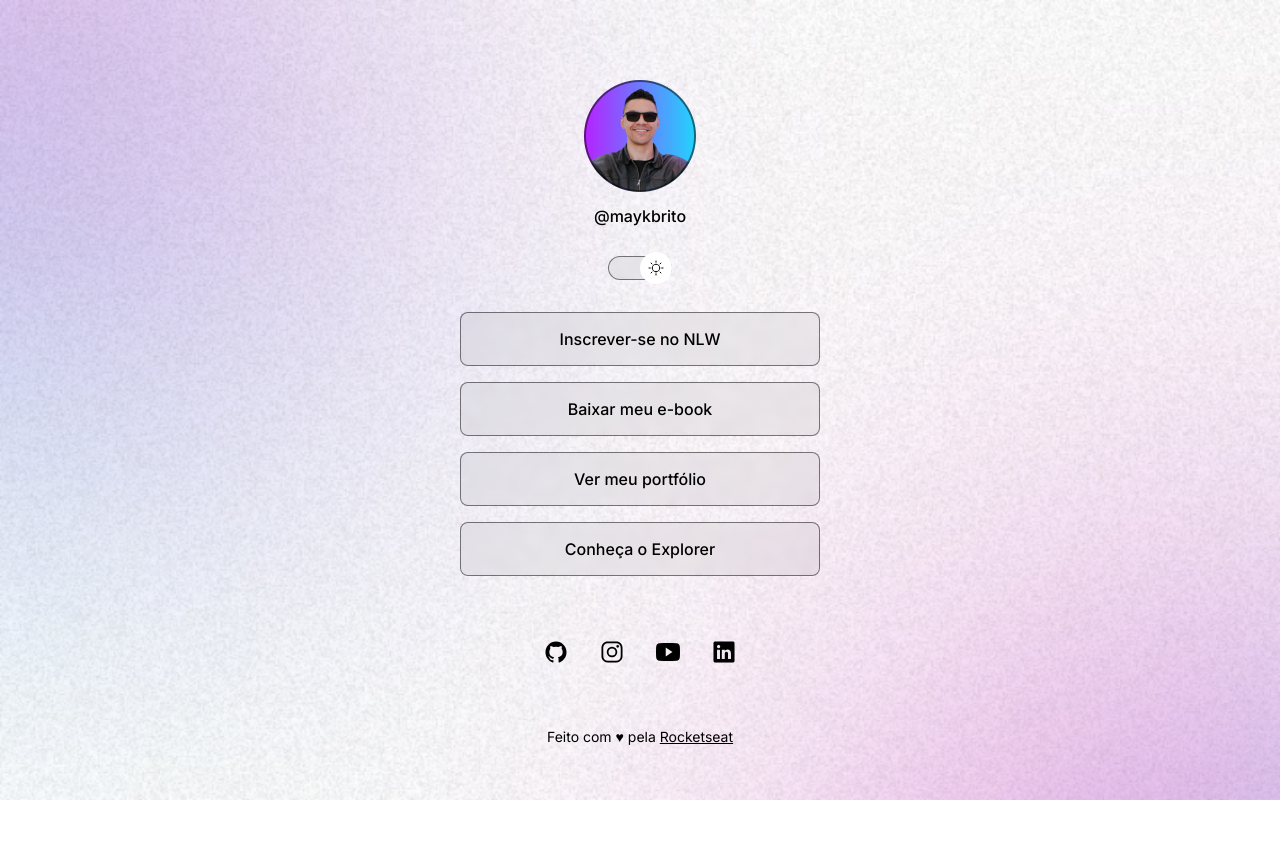
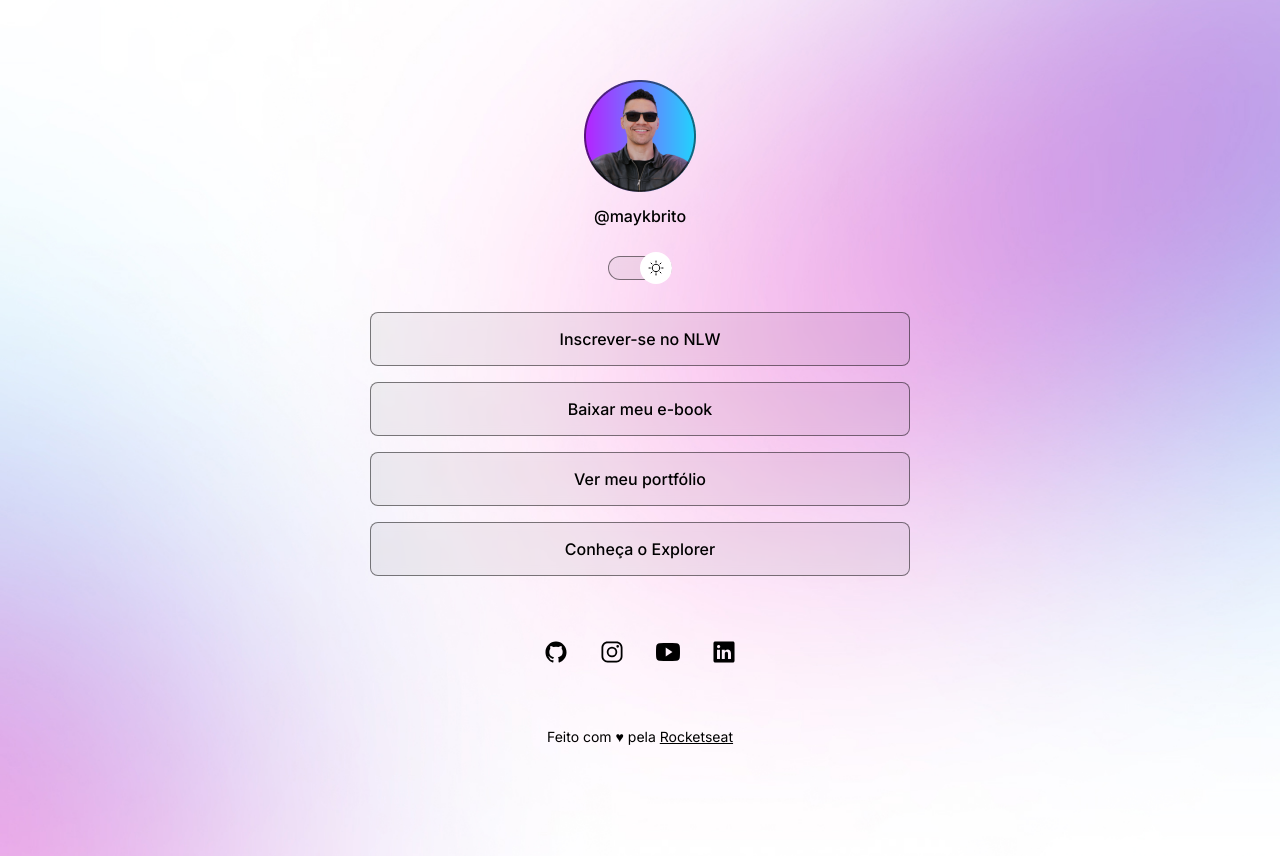
Before and after one commit to AndrePassoni/Projeto-Discover, a plain HTML site: page index.html in a window 1280 px wide. Both pictures are taken after a click on the element 640 px from the left and 268 px from the top of the page. Before the commit the page ends 800 px from the top, so only its background shows below. Drawn offline with nearby package versions, Linux system fonts and the light colour scheme.

Commit message:
second commit

```diff
--- a/style.css
+++ b/style.css
@@ -26,6 +26,7 @@
 
 body {
     background: var(--bg-url) no-repeat top center/cover;
+    height: 100vh;
 }
 
 body * {
@@ -34,8 +35,10 @@ body * {
 }
 
 #container{
-    width: 360px;
+    width: 100%;
     margin: 56px auto 0px;
+    max-width: 588px;
+    padding: 0 24px;
 }
 
 #profile {
@@ -70,11 +73,15 @@ body * {
     left: 0;
     top: 50%;
     transform: translateY(-50%);
+    animation: slide-back 0.4s;
 }
 
 .light #switch button{
-    right: 0;
-    left: initial;
+    animation: slide-in 0.4s forwards;
+}
+
+#switch button:hover{
+    outline: 8px solid var(--highlight-color);
 }
 
 #switch span{
@@ -141,3 +148,31 @@ footer{
     text-align: center;
     font-size: 14px;
 }
+
+@media (min-width: 700px){
+    :root{
+        --bg-url: url(./assets/bg-desktop.jpg);
+    }
+
+    .light {
+        --bg-url: url(./assets/bg-desktop-light.jpg);
+    }
+}
+
+@keyframes slide-in {
+    from{
+        left: 0;
+    }
+    to{
+        left: 50%;
+    }
+}
+
+@keyframes slide-back {
+    from{
+        left: 50%;
+    }
+    to{
+        left: 0;
+    }
+}
```
Also changed, not shown: assets/bg-desktop-light.jpg (added), assets/bg-desktop.jpg (added).
